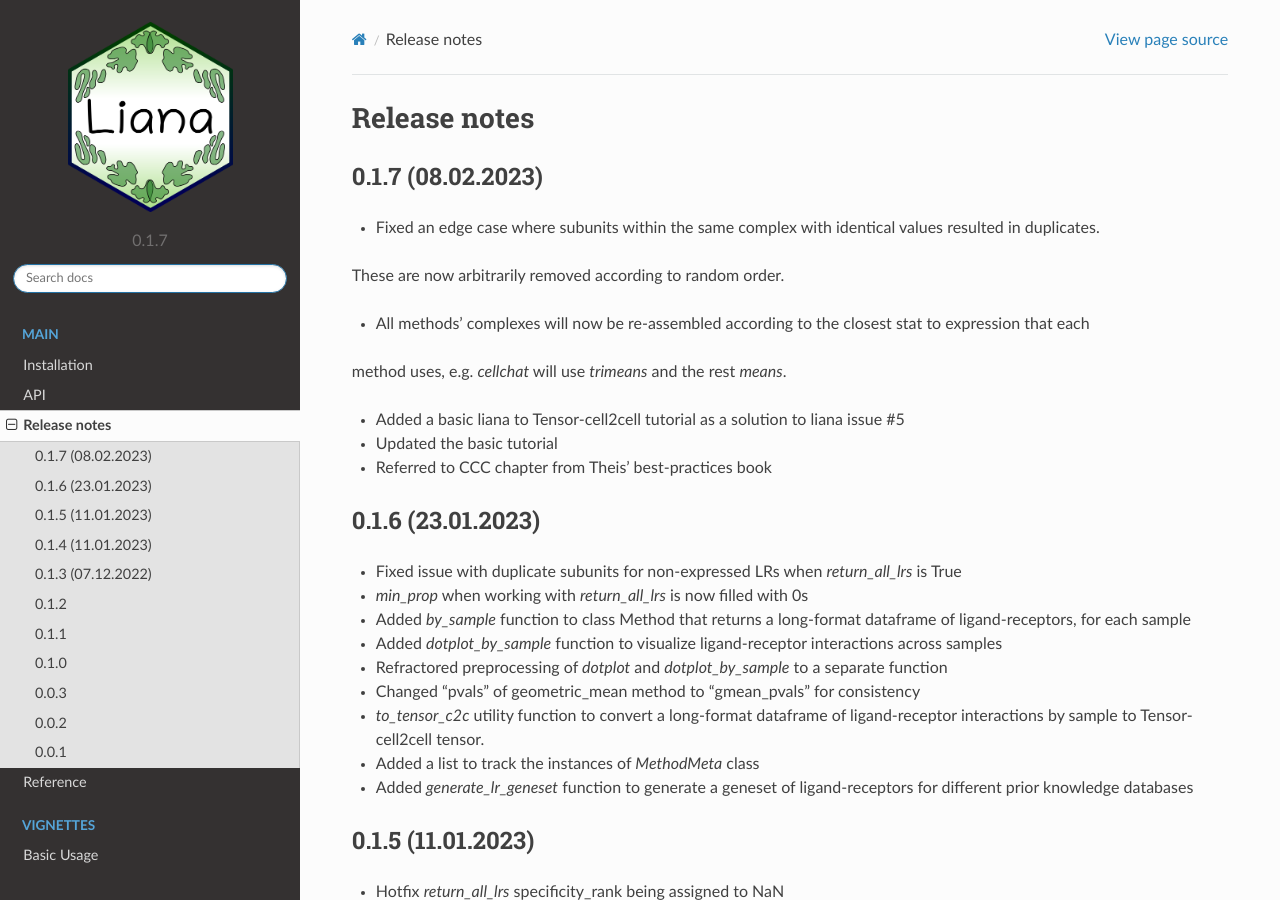
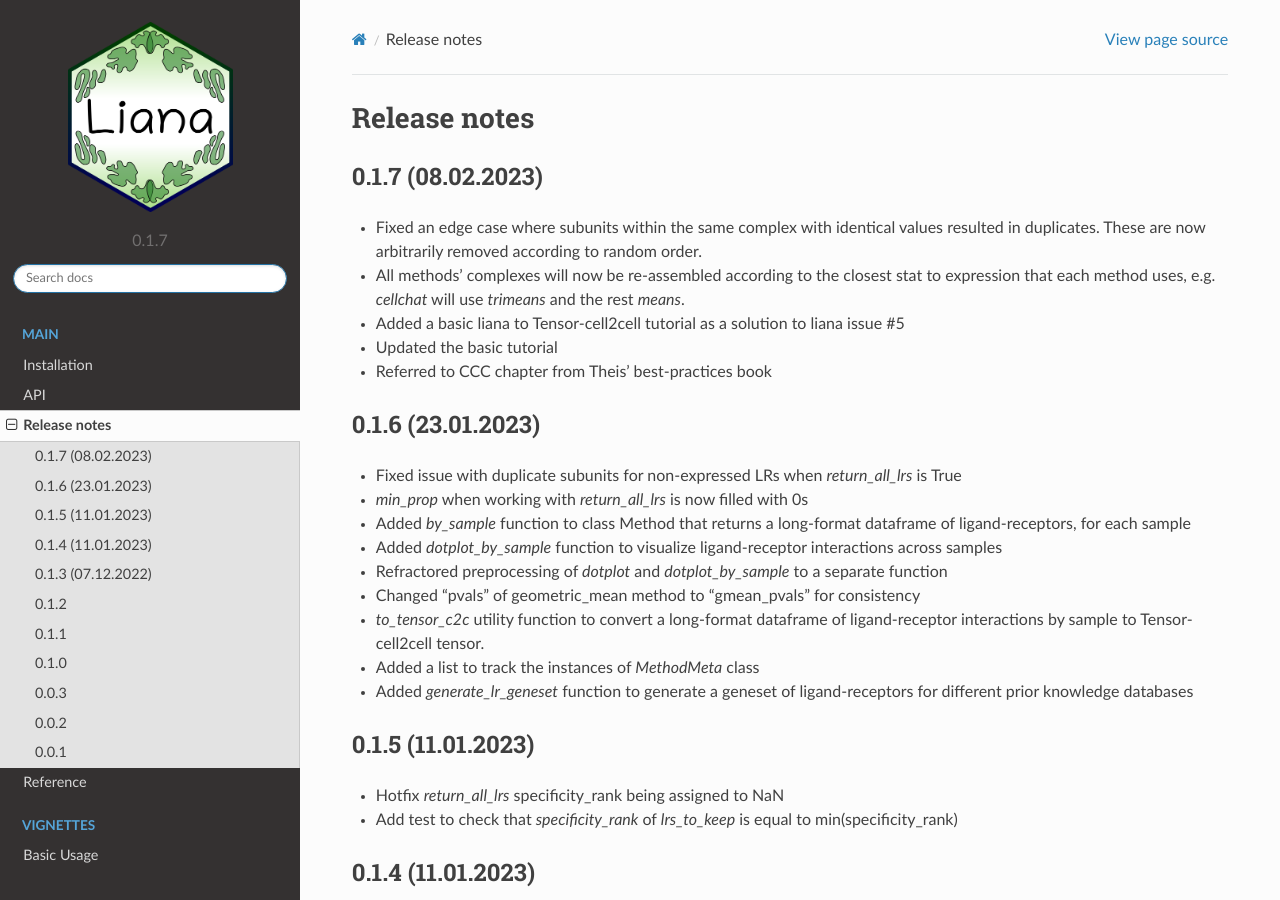
Before and after one commit to saezlab/liana-py, a Sphinx documentation site: the page built from docs/source/release_notes.rst, in a window 1280 px wide and 900 px high. Built offline with Sphinx 7.4.7 and the Read the Docs theme 2.0.0, drawn with Linux system fonts in a browser that asks for light colours; pages that are not in the unit, such as notebooks, are missing from menus.

Commit message:
fix breaks

```diff
--- a/docs/source/release_notes.rst
+++ b/docs/source/release_notes.rst
@@ -4,12 +4,9 @@ Release notes
 0.1.7 (08.02.2023)
 ------------------
 
-- Fixed an edge case where subunits within the same complex with identical values resulted in duplicates.
+- Fixed an edge case where subunits within the same complex with identical values resulted in duplicates. These are now arbitrarily removed according to random order.
 
-These are now arbitrarily removed according to random order.
-
-- All methods' complexes will now be re-assembled according to the closest stat to expression that each
-method uses, e.g. `cellchat` will use `trimeans` and the rest `means`.
+- All methods' complexes will now be re-assembled according to the closest stat to expression that each method uses, e.g. `cellchat` will use `trimeans` and the rest `means`.
 
 - Added a basic liana to Tensor-cell2cell tutorial as a solution to liana issue #5
 
```
